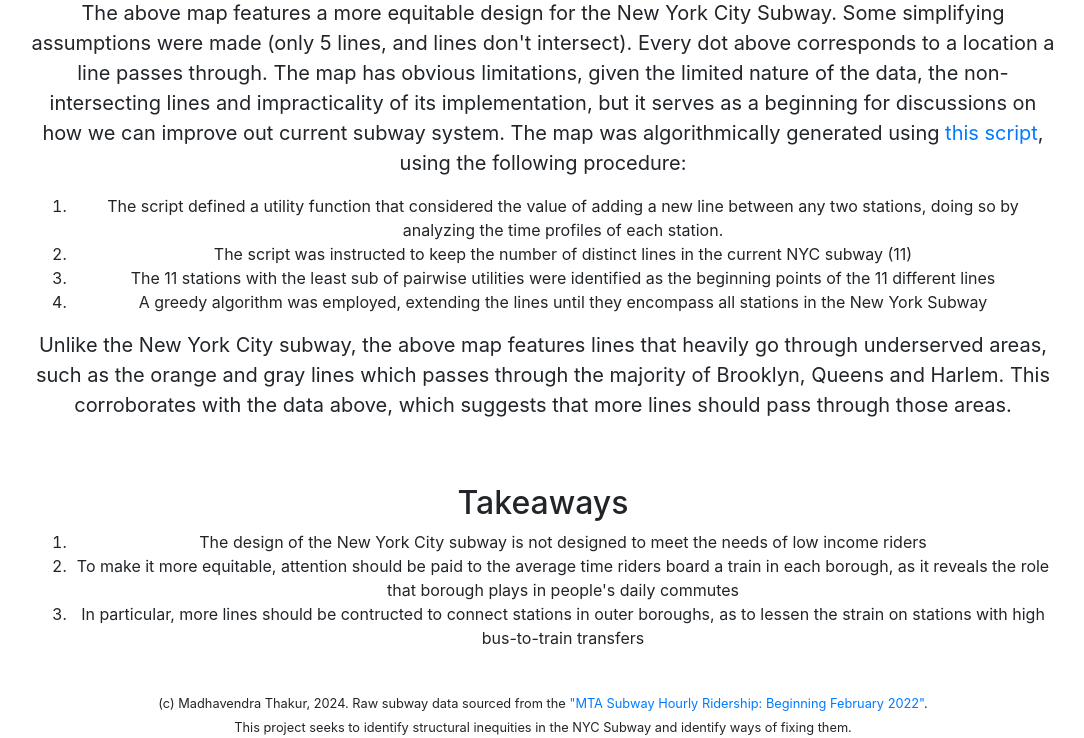
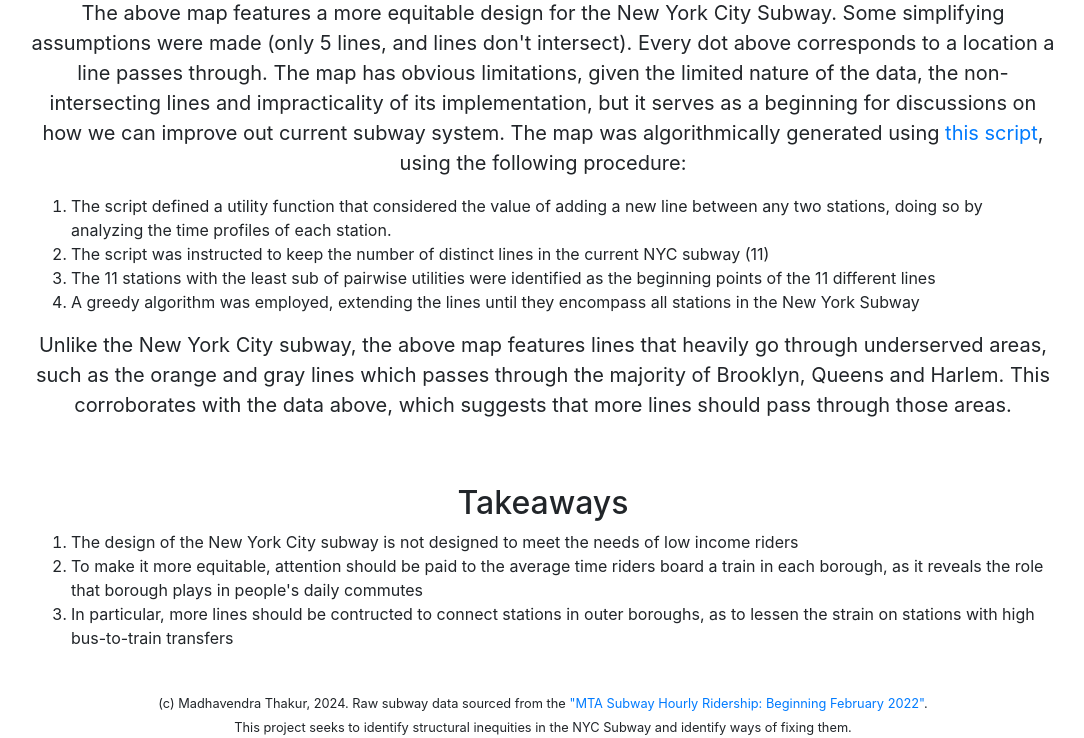
Before and after one commit to mThkTrn/reimagining_subway, a Flask app: page / in a window 1280 px wide; the page is wider, and only the part inside the window is pictured. Shown: the part 1887-2625 px from the top of that part, without its empty margins (97-1181 px from the left). Run offline with Flask 3, Linux system fonts and the light colour scheme; parts of the project's set-up code (start-up, migrations or seed data) failed here and were passed over.

Commit message:
fixed small formatting issue with center alignment of lists

```diff
--- a/static/style.css
+++ b/static/style.css
@@ -30,3 +30,9 @@
 .topthing{
     margin-top:7vh;
 }
+ol{
+    text-align: left;
+}
+ul{
+    text-align: left;
+}
```
